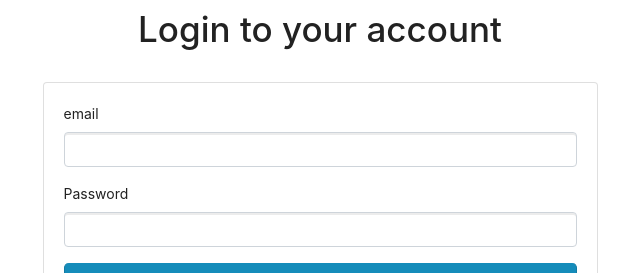
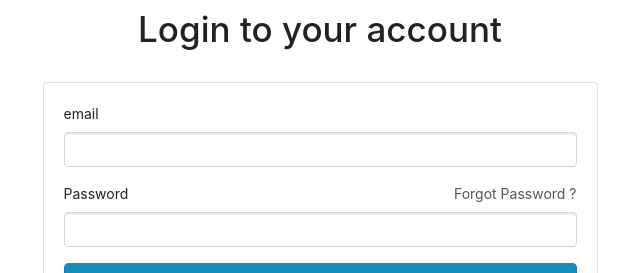
Before and after one commit to pratikmane1299/React-JWT-Auth, a React (Create React App) app in the folder client/: page /login in a window 1280 px wide. Shown: the top 273 px of the page, without its empty margins (320-960 px from the left). Built offline with nearby package versions, Linux system fonts and the light colour scheme; no server answers.

Commit message:
Add missing forgot passwork link in login page

```diff
--- a/client/src/views/Login.js
+++ b/client/src/views/Login.js
@@ -110,6 +110,7 @@ export default class Login extends React.Component {
                 <div className="col">
                   <div className="form-group">
                     <label htmlFor="password">Password</label>
+                    <Link to="/forgot-password" className="float-right text-dark">Forgot Password ?</Link>
                     <input
                       name="password"
                       type="password"
```
